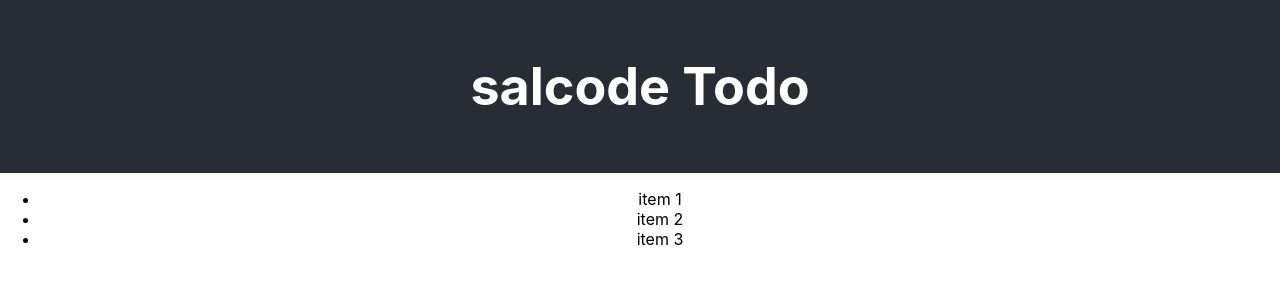
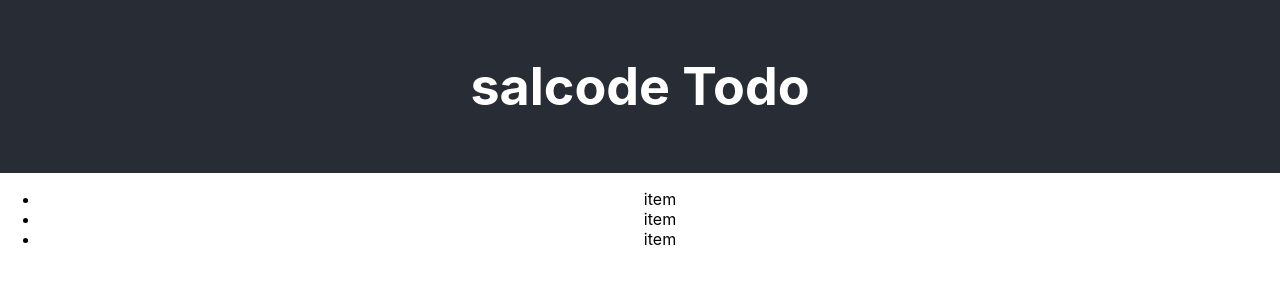
Before and after one commit to salcode/salcode-todo, a React (Create React App) app: page / in a window 1280 px wide. Shown: the top 300 px of the page. Built offline with nearby package versions, Linux system fonts and the light colour scheme.

Commit message:
Add new component ListItem
See #1

```diff
--- /dev/null
+++ b/src/TodoList/ListItem/index.js
@@ -0,0 +1,7 @@
+function ListItem() {
+  return (
+    <li>item</li>
+  );
+}
+
+export default ListItem;
--- a/src/TodoList/index.js
+++ b/src/TodoList/index.js
@@ -1,9 +1,11 @@
+import ListItem from './ListItem';
+
 function TodoList() {
   return (
     <ul className="todo-list">
-      <li>item 1</li>
-      <li>item 2</li>
-      <li>item 3</li>
+      <ListItem />
+      <ListItem />
+      <ListItem />
     </ul>
   );
 }
```
